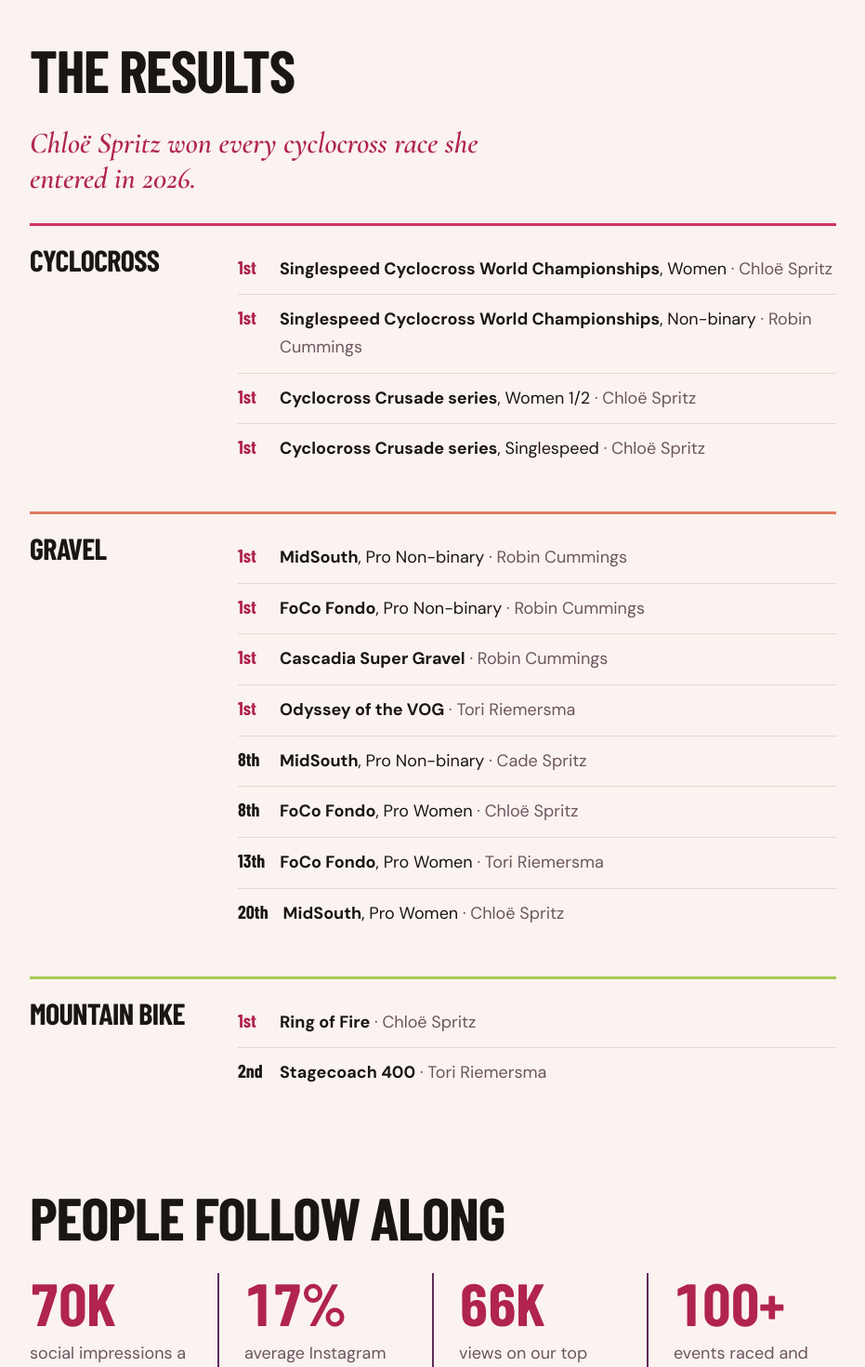
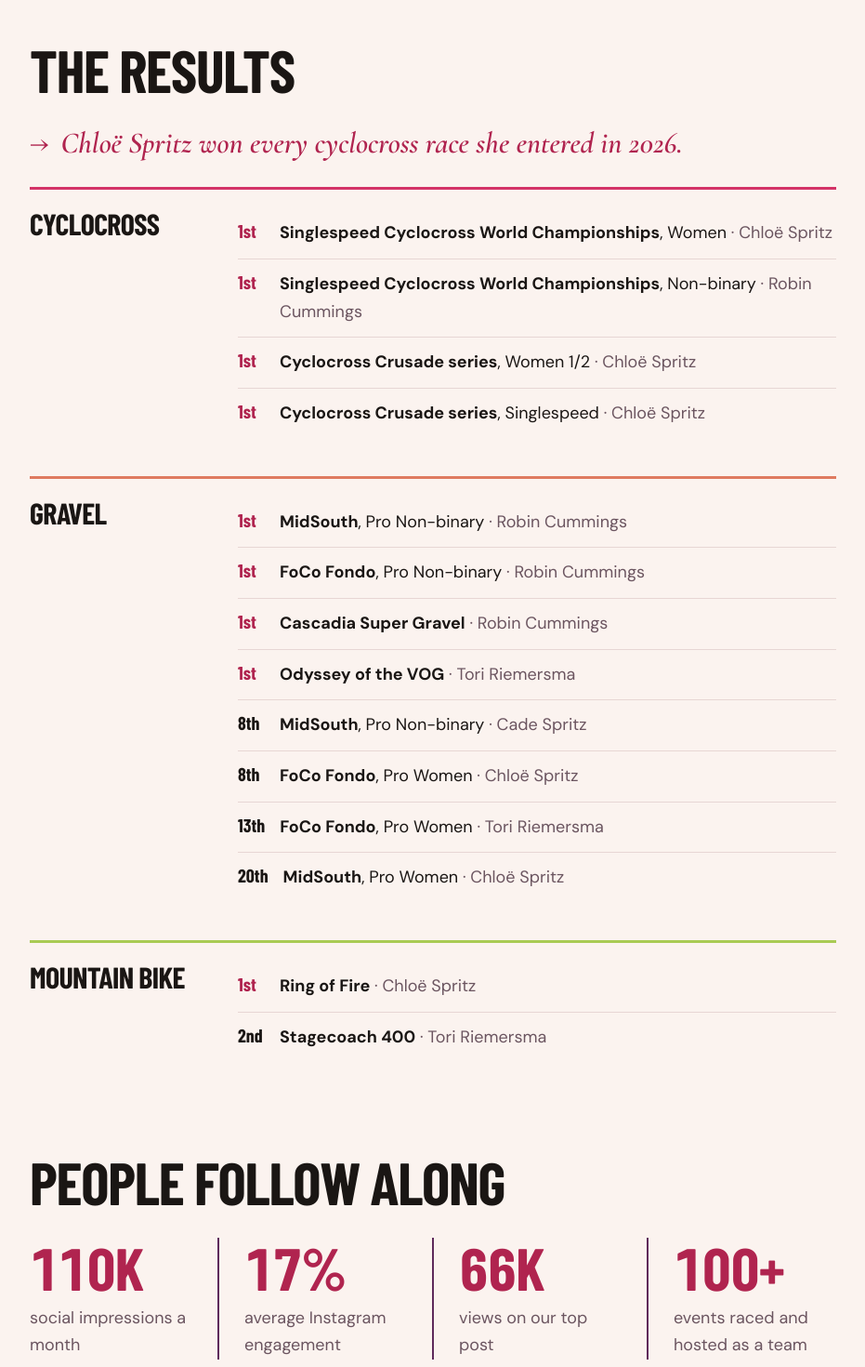
Before and after one commit to triemers/nine-lives-website, a React (Vite) app: page /recap-2026 in a window 1280 px wide. Shown: the part 720-2190 px from the top of the page at 93% size, without its empty margins (174-1105 px from the left). Built offline with nearby package versions, Linux system fonts and the light colour scheme; a web font is replaced by a local one.

Commit message:
Update impressions to 110K; add arrow to Chloë fun fact and let it run full width

```diff
--- a/src/pages/SeasonRecap2026.jsx
+++ b/src/pages/SeasonRecap2026.jsx
@@ -48,7 +48,7 @@ const DISCIPLINES = [
 ];
 
 const REACH = [
-  { num: "70K", label: "social impressions a month" },
+  { num: "110K", label: "social impressions a month" },
   { num: "17%", label: "average Instagram engagement" },
   { num: "66K", label: "views on our top post" },
   { num: "100+", label: "events raced and hosted as a team" },
@@ -93,7 +93,7 @@ export default function SeasonRecap2026() {
       <main className="wrap">
         <section>
           <h2>The results</h2>
-          <p className="pull">Chloë Spritz won every cyclocross race she entered in 2026.</p>
+          <p className="pull"><span className="pull-arrow" aria-hidden="true">→</span>Chloë Spritz won every cyclocross race she entered in 2026.</p>
           <div className="disciplines">
             {DISCIPLINES.map((d) => (
               <div className={`disc ${d.tone}`} key={d.name}>
@@ -215,7 +215,8 @@ const CSS = `
 .nl-recap main.wrap{display:grid; gap:96px; padding-block:72px 96px}
 .nl-recap section{display:grid; gap:28px; min-width:0}
 
-.nl-recap .pull{font-family:var(--font-serif); font-style:italic; font-weight:600; font-size:clamp(1.5rem,3vw,2rem); line-height:1.2; max-width:36ch; color:var(--accent)}
+.nl-recap .pull{font-family:var(--font-serif); font-style:italic; font-weight:600; font-size:clamp(1.5rem,3vw,2rem); line-height:1.2; color:var(--accent)}
+.nl-recap .pull-arrow{font-style:normal; margin-right:.4em}
 .nl-recap .disciplines{display:grid; gap:40px}
 .nl-recap .disc{display:grid; grid-template-columns:200px minmax(0,1fr); gap:24px; padding-top:20px; border-top:3px solid var(--magenta)}
 .nl-recap .disc.gravel{border-color:var(--apricot)}
```
